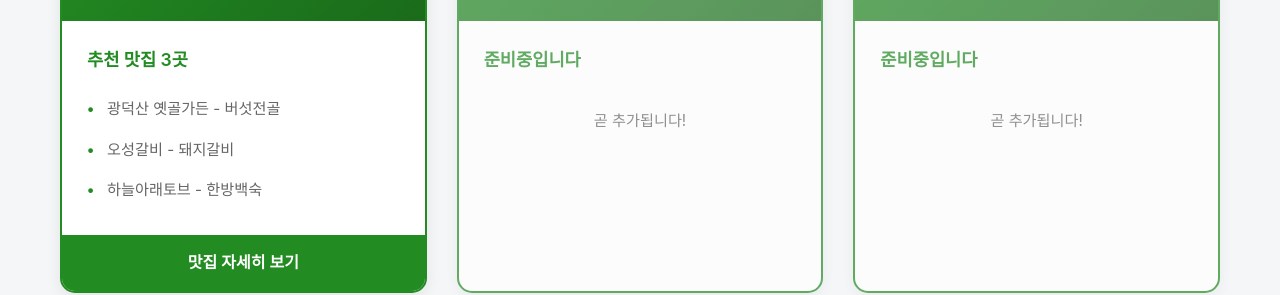
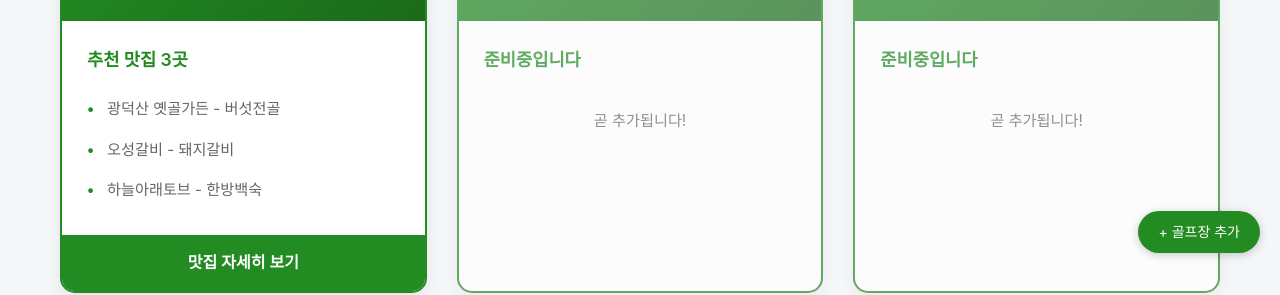
Before and after one commit to dokbun2/golf-restaurant-guide, a website: page index.html in a window 1280 px wide. Shown: the part 527-822 px from the top of the page. Drawn offline with Linux system fonts and the light colour scheme.

Commit message:
Add admin link and floating button for converter page

```diff
--- a/index.html
+++ b/index.html
@@ -343,9 +343,15 @@
         <div class="container">
             <p>&copy; 2024 골프장 맛집 블로그. All rights reserved.</p>
             <p>전국 골프장 주변 맛집 정보를 제공합니다.</p>
+            <p style="margin-top: 10px;">
+                <a href="converter.html" style="color: #999; text-decoration: none; font-size: 12px;">관리자</a>
+            </p>
         </div>
     </footer>
 
     <script src="script.js"></script>
+
+    <!-- 관리자 버튼 (플로팅) -->
+    <a href="converter.html" class="admin-btn">+ 골프장 추가</a>
 </body>
 </html>
--- a/style.css
+++ b/style.css
@@ -270,6 +270,28 @@ body {
     font-size: 14px;
 }
 
+/* Admin button */
+.admin-btn {
+    position: fixed;
+    bottom: 20px;
+    right: 20px;
+    background: #228B22;
+    color: white;
+    padding: 10px 20px;
+    border-radius: 25px;
+    text-decoration: none;
+    font-size: 14px;
+    box-shadow: 0 2px 10px rgba(0,0,0,0.2);
+    transition: all 0.3s ease;
+    z-index: 1000;
+}
+
+.admin-btn:hover {
+    background: #1a6b1a;
+    transform: translateY(-2px);
+    box-shadow: 0 4px 15px rgba(0,0,0,0.3);
+}
+
 /* Golf Course Grid Styles */
 .golf-courses-grid {
     display: grid;
```
